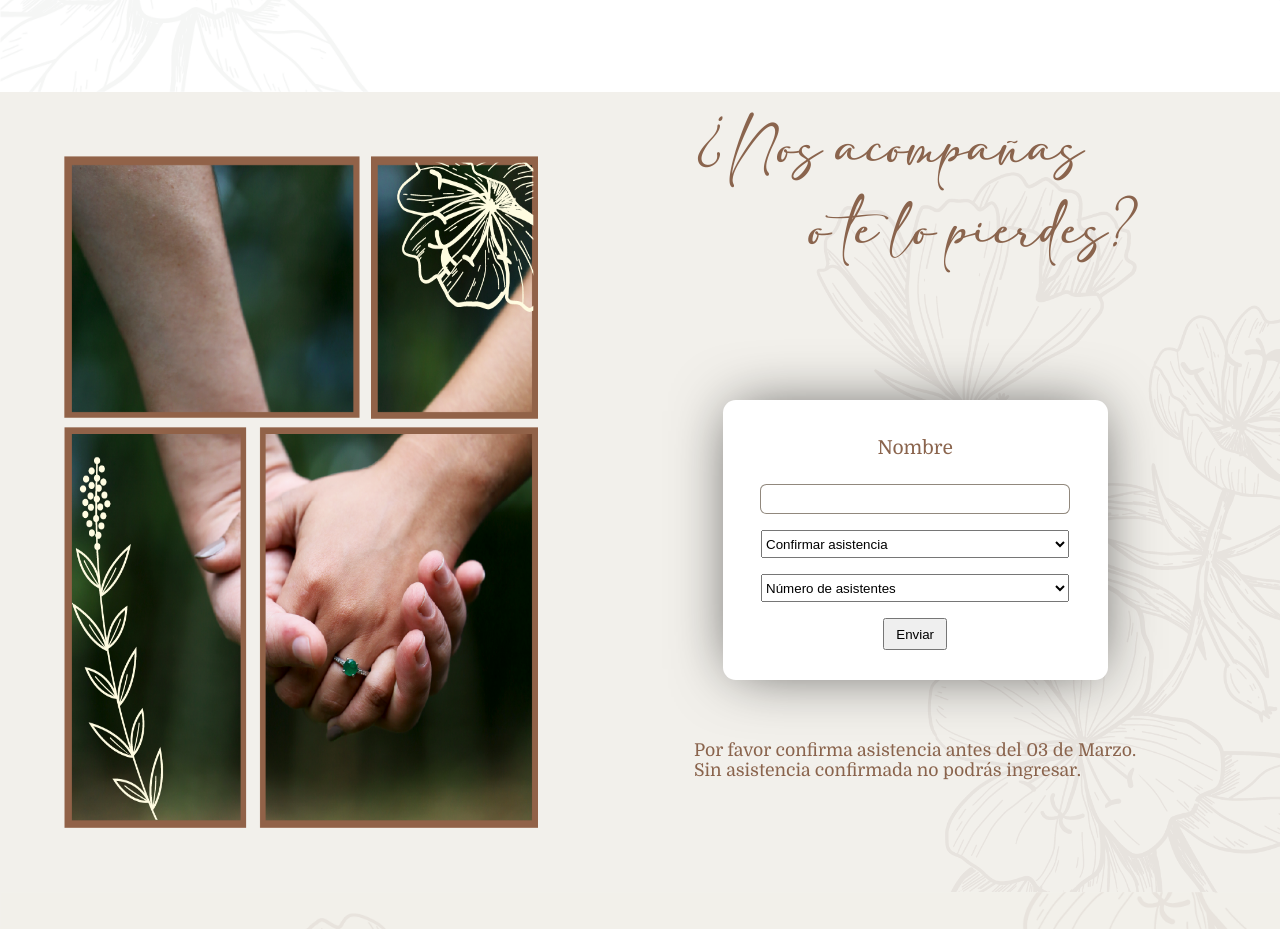
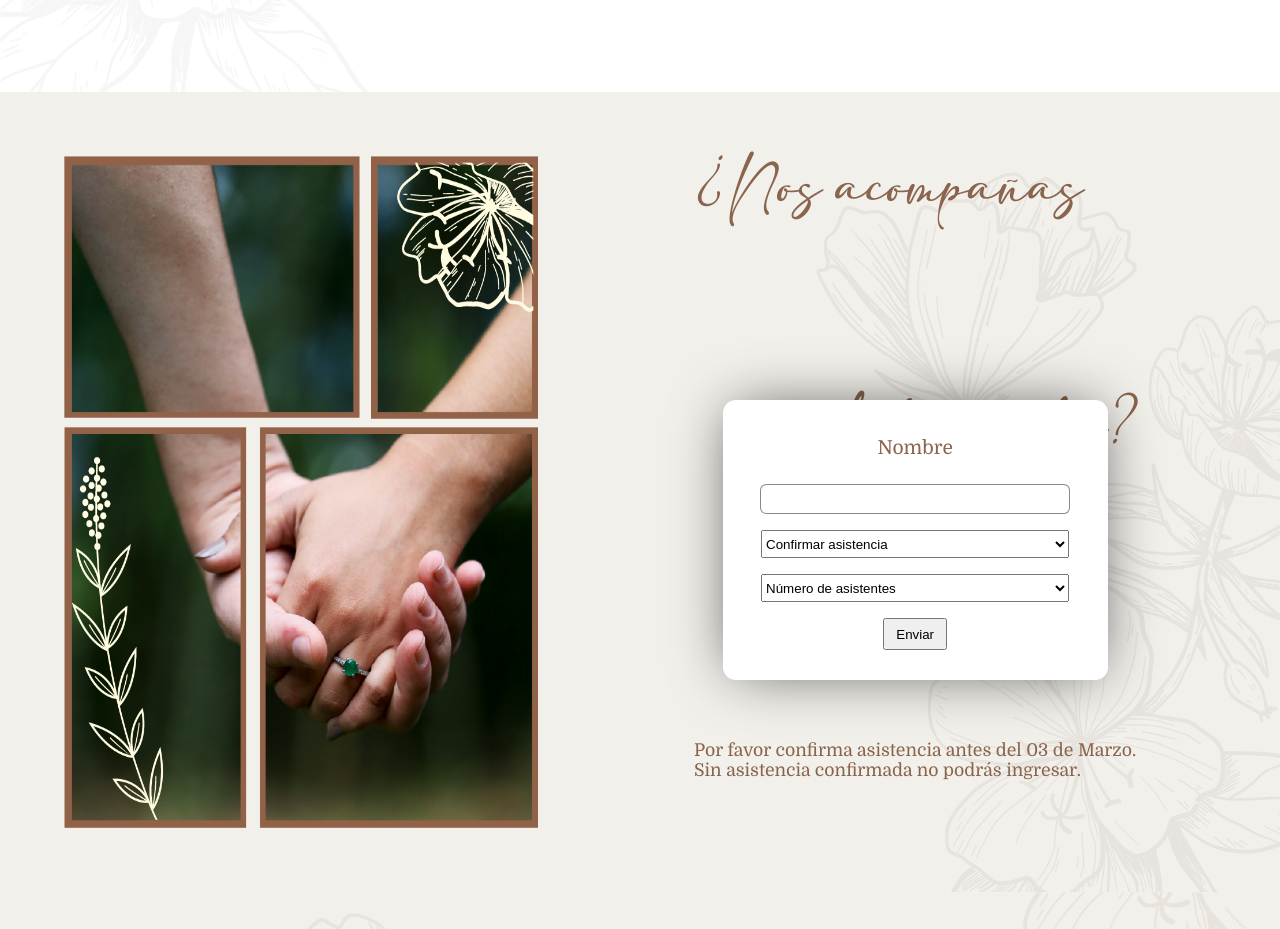
Before and after one commit to Julian1324/bodapage, a React (Create React App) app: page / in a window 1280 px wide. Shown: the part 5620-6549 px from the top of the page. Built offline with nearby package versions, Linux system fonts and the light colour scheme.

Commit message:
AcompanasLineHeight

```diff
--- a/src/App/App.css
+++ b/src/App/App.css
@@ -656,7 +656,7 @@ header {
     width: 43vw;
     height: 80%;
     left: 13vw;
-    top: 12vh;
+    top: 11vh;
     position: relative;
     color: rgb(138, 100, 77);
 }
@@ -666,6 +666,7 @@ header {
     justify-content: center;
     font-family: adelia;
     font-size: 3.2vw;
+    line-height: 15vh;
 }
 
 .form{
```
